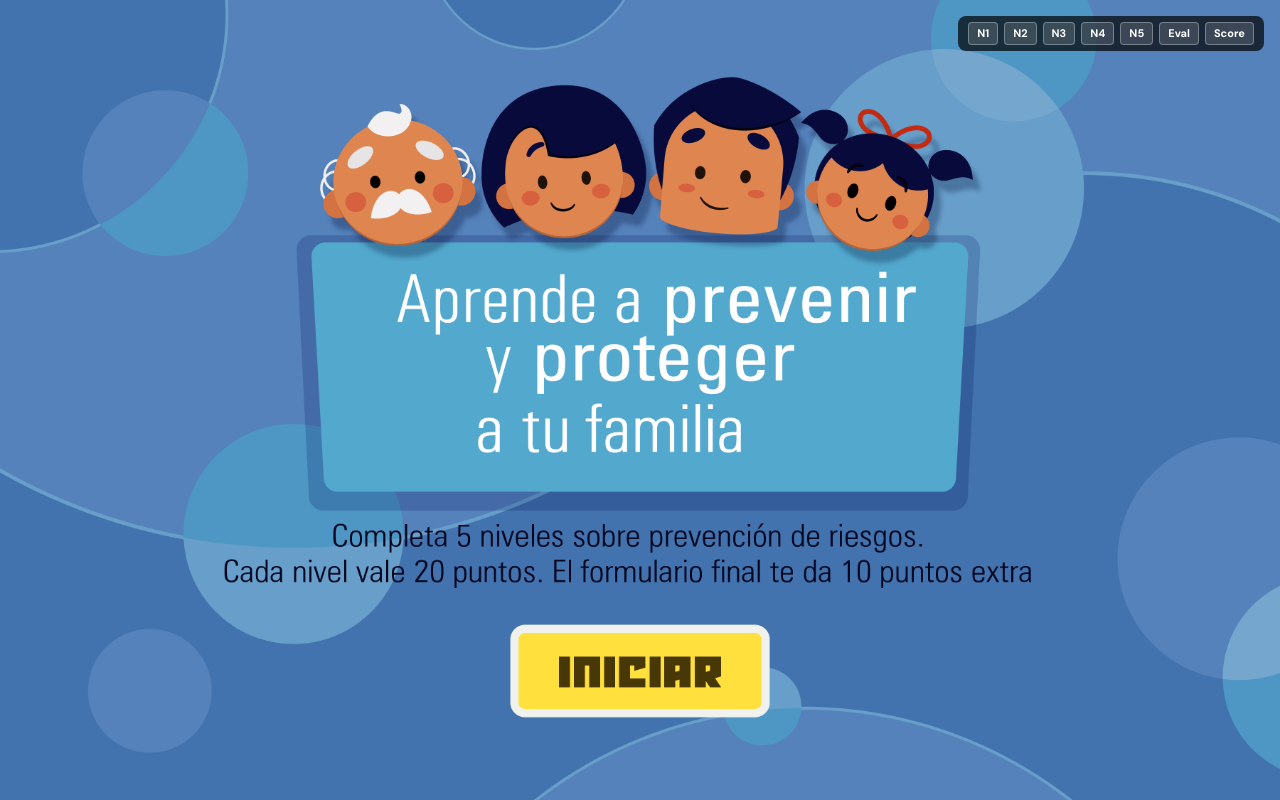
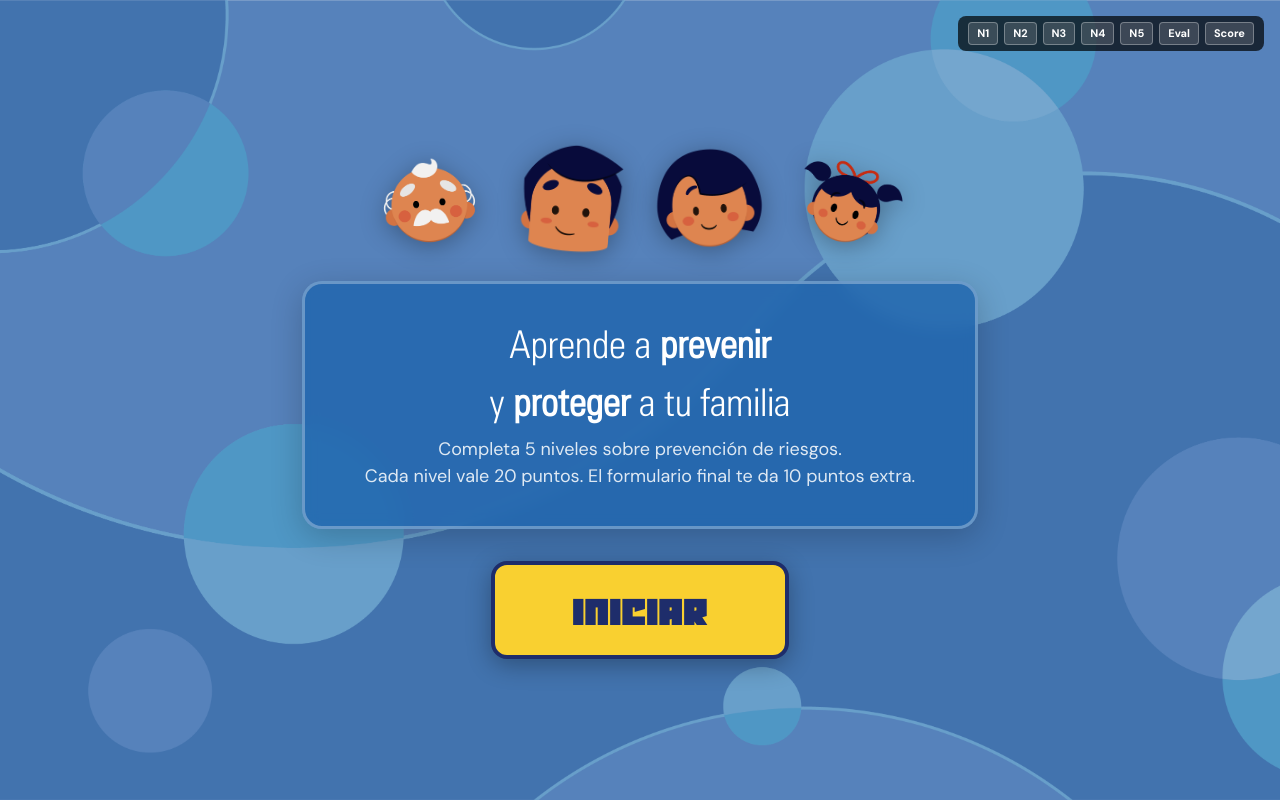
Before and after one commit to marlonovst-a11y/urbadigital, a Next.js app: page / in a window 1280 px wide. Built offline with nearby package versions, Linux system fonts and the light colour scheme.

Commit message:
Add Welcome screen UI elements

```diff
--- a/components/Welcome.tsx
+++ b/components/Welcome.tsx
@@ -2,40 +2,37 @@
 
 export default function Welcome() {
   return (
-    <div
-      style={{
-        width: '100vw',
-        height: '100vh',
-        backgroundImage: 'url(/inicio.png)',
-        backgroundSize: 'cover',
-        backgroundPosition: 'center',
-        backgroundRepeat: 'no-repeat',
-        position: 'relative',
-        overflow: 'hidden',
-      }}
-    >
-      <div
-        style={{
-          position: 'absolute',
-          inset: 0,
-        }}
-      />
-      <button
-        style={{
-          position: 'absolute',
-          left: '50%',
-          top: '78%',
-          transform: 'translate(-50%, -50%)',
-          width: '200px',
-          height: '60px',
-          background: 'transparent',
-          border: 'none',
-          cursor: 'pointer',
-          outline: 'none',
-          padding: 0,
-        }}
-        aria-label="Iniciar"
-      />
+    <div style={{ width: '100vw', height: '100vh', backgroundImage: 'url(/fondo_inicio.png)', backgroundSize: 'cover', backgroundPosition: 'center', backgroundRepeat: 'no-repeat', position: 'relative', overflow: 'hidden', display: 'flex', flexDirection: 'column', alignItems: 'center', justifyContent: 'center' }}>
+
+      {/* Rostros de personajes */}
+      <div style={{ display: 'flex', justifyContent: 'center', gap: 'clamp(8px, 2vw, 24px)', marginBottom: 24 }}>
+        {['/manuel1.png', '/roberto1.png', '/carmen1.png', '/sofia1.png'].map((src, i) => (
+          <img key={i} src={src} alt="" style={{ width: 'clamp(70px, 9vw, 130px)', height: 'clamp(70px, 9vw, 130px)', objectFit: 'contain', filter: 'drop-shadow(0 4px 12px rgba(0,0,0,0.3))', transition: 'transform 0.2s' }} onMouseEnter={e => (e.currentTarget.style.transform = 'scale(1.08)')} onMouseLeave={e => (e.currentTarget.style.transform = 'scale(1)')} />
+        ))}
+      </div>
+
+      {/* Bocadillo con texto */}
+      <div style={{ background: 'rgba(33,103,174,0.85)', backdropFilter: 'blur(8px)', borderRadius: 20, padding: 'clamp(20px, 3vw, 36px) clamp(28px, 5vw, 60px)', marginBottom: 32, maxWidth: 'clamp(320px, 65vw, 780px)', textAlign: 'center', border: '3px solid rgba(255,255,255,0.3)', boxShadow: '0 8px 32px rgba(0,0,0,0.2)' }}>
+        <p style={{ color: 'white', fontWeight: 400, fontSize: 'clamp(20px, 3vw, 42px)', margin: '0 0 8px', lineHeight: 1.3, fontFamily: 'Zurich_Light_Condensed_BT, sans-serif' }}>
+          Aprende a <strong>prevenir</strong>
+        </p>
+        <p style={{ color: 'white', fontWeight: 400, fontSize: 'clamp(20px, 3vw, 42px)', margin: '0 0 8px', lineHeight: 1.3, fontFamily: 'Zurich_Light_Condensed_BT, sans-serif' }}>
+          y <strong>proteger</strong> a tu familia
+        </p>
+        <p style={{ color: 'rgba(255,255,255,0.85)', fontSize: 'clamp(13px, 1.5vw, 18px)', margin: 0, lineHeight: 1.5 }}>
+          Completa 5 niveles sobre prevención de riesgos.<br />
+          Cada nivel vale 20 puntos. El formulario final te da 10 puntos extra.
+        </p>
+      </div>
+
+      {/* Botón INICIAR */}
+      <button style={{ background: '#F9D030', color: '#1E2D6B', fontWeight: 900, fontSize: 'clamp(20px, 3vw, 36px)', fontFamily: 'RobotRadicals, sans-serif', padding: 'clamp(12px, 1.5vw, 18px) clamp(40px, 6vw, 80px)', borderRadius: 16, border: '4px solid #1E2D6B', cursor: 'pointer', boxShadow: '0 6px 24px rgba(0,0,0,0.3)', letterSpacing: '0.05em', transition: 'transform 0.15s, box-shadow 0.15s' }}
+        onMouseEnter={e => { e.currentTarget.style.transform = 'translateY(-3px)'; e.currentTarget.style.boxShadow = '0 10px 32px rgba(0,0,0,0.4)'; }}
+        onMouseLeave={e => { e.currentTarget.style.transform = 'translateY(0)'; e.currentTarget.style.boxShadow = '0 6px 24px rgba(0,0,0,0.3)'; }}
+      >
+        INICIAR
+      </button>
+
     </div>
   );
 }
```
